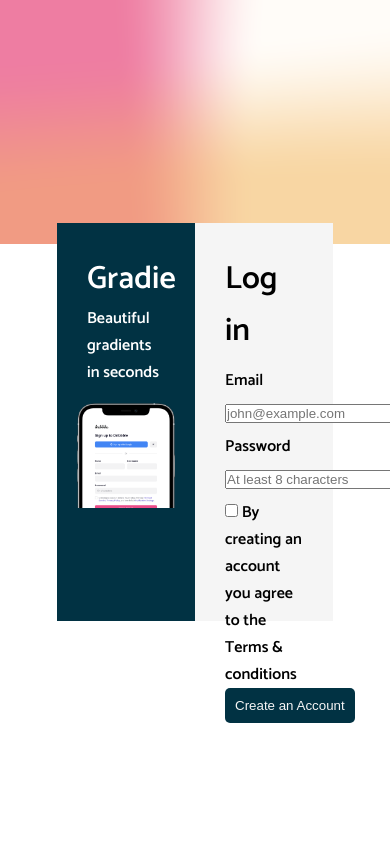
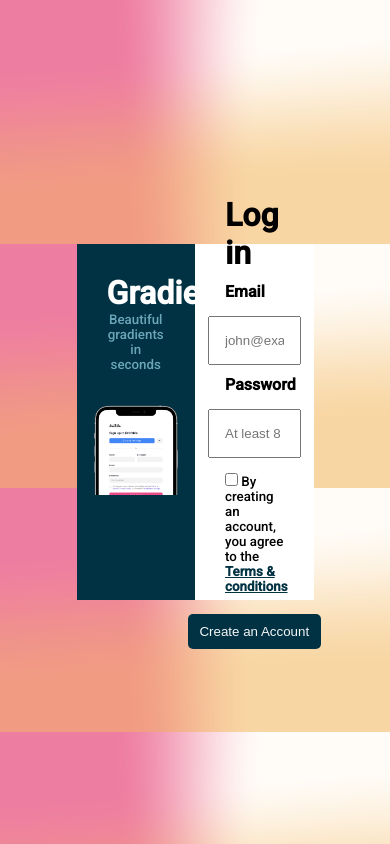
Before and after one commit to mimaradiaga/Sign-in-page, a plain HTML site: page index.html in a window 390 px wide. Drawn offline with Linux system fonts and the light colour scheme.

Commit message:
revisar padding de los label y continuar diseño responsive

```diff
--- a/index.css
+++ b/index.css
@@ -7,7 +7,7 @@ body {
   background-image: url('./images/Background.png');
   background-repeat: no-repeat;
   background-size: 100%;
-  font-family: 'Catamaran', sans-serif;
+  font-family:'Roboto', sans-serif;
 }
 
 .contenedor1 {
@@ -21,15 +21,15 @@ body {
 }
 
 .phone-container {
-    width: 20%;
-    height: 40%;
+    width: 15%;
+    height: 35%;
     background-color: #013243;
     color: white;
     padding: 30px;
     background-image: url('./images/iPhone-Mockup.png');
     background-size:contain;
     background-repeat: no-repeat;
-    background-position: 50%;
+    background-position: 70%;
 }
 
 .phone-container img {
@@ -38,26 +38,29 @@ body {
 
 
 .label-container {
-    width: 20%;
-    height: 40%;
-    background-color: whitesmoke;
+    display: flex;
+    flex-direction: column;
+    align-items:center;
+    justify-content: center;
+    width: 15%;
+    height: 35%;
+    background-color: #ffffff;
     padding: 30px;
 
 }
 
+.label-container label {
+    align-self: flex-start;
+}
+
 .block {
-    display: block;
-    margin-bottom: 10px;
+    width: 100%;
+    margin-bottom: 5px;
+    padding: 10px 0;
+    font-weight:bolder;
+}
 
 
-}
-
-.label-container label {
-    font-weight: bold;
-}
- .space {
-  margin-bottom: 50px;
- }
 
 .button {
     padding: 10px;
@@ -65,5 +68,48 @@ body {
     color: whitesmoke;
     border: none;
     border-radius: 5px;
+    margin-top: 20px;
+    padding-left: 20%;
+    padding-right: 20%;
+
 
 }
+
+.space {
+    font-size: smaller;
+    margin-top: 15px;
+
+
+}
+
+.space u {
+    color: #013243;
+    font-weight: bolder;
+}
+
+.font-color {
+    color: #6BA6B8;
+    font-weight: lighter;
+    font-size: smaller;
+}
+
+.phone-container h1,p {
+text-align: center;
+}
+
+.label {
+    width: 100%;
+    padding: 15px;
+}
+
+.button-2 {
+text-align: center;
+}
+
+@media screen and (max-width: 800px)
+ {
+  body {
+    background-image: url('./images/Background.png');
+    background-repeat: repeat;
+  }
+ }
--- a/index.html
+++ b/index.html
@@ -7,8 +7,8 @@
     <meta name="viewport" content="width=device-width, initial-scale=1.0">
     <link rel="stylesheet" href="index.css">
     <link rel="preconnect" href="https://fonts.googleapis.com">
-    <link rel="preconnect" href="https://fonts.gstatic.com" crossorigin>
-    <link href="https://fonts.googleapis.com/css2?family=Catamaran:wght@600&display=swap" rel="stylesheet">
+<link rel="preconnect" href="https://fonts.gstatic.com" crossorigin>
+<link href="https://fonts.googleapis.com/css2?family=Roboto:wght@500&display=swap" rel="stylesheet">
     <title>Sign up</title>
 </head>
 
@@ -16,17 +16,19 @@
     <main class="contenedor1">
         <div class="phone-container">
             <h1>Gradie</h1>
-            <p>Beautiful gradients in seconds </p>
+            <p class="font-color">Beautiful gradients in seconds </p>
         </div>
         <form class="label-container">
-            <h1 class="block">Log in</h1>
-            <label for="text" class="block">Email</label>
-            <input type="text" class="block" placeholder="john@example.com">
+            <h1>Log in</h1>
+            <label for="Email" class="block">Email</label>
+            <input type="email" class="label" placeholder="john@example.com">
             <label for="text" class="block">Password</label>
-            <input type="text" class="block" placeholder="At least 8 characters">
-            <input type="checkbox" name="terminos">
-            <label for="terminos" class="space">By creating an account you agree to the Terms & conditions</label>
-            <input type="submit" class="button"  value="Create an Account">
+            <input type="text" class="label" placeholder="At least 8 characters">
+            <label for="terminos" class="space">
+                <input type="checkbox" name="terminos">
+                By creating an account, you agree to the <u>Terms & conditions</u>
+            </label>
+           <input type="submit" class="button"  value="Create an Account">
         </form>
     </main>
 </body>
```
